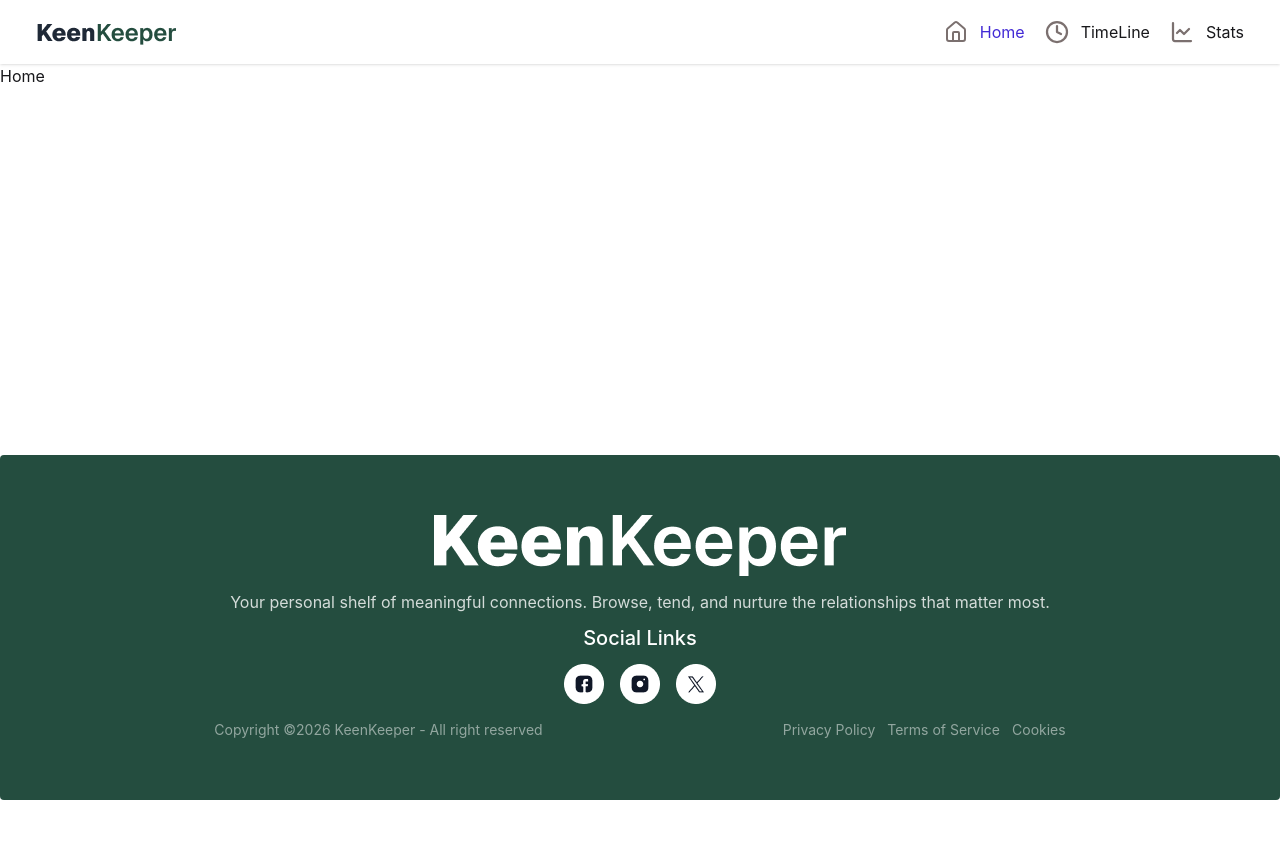
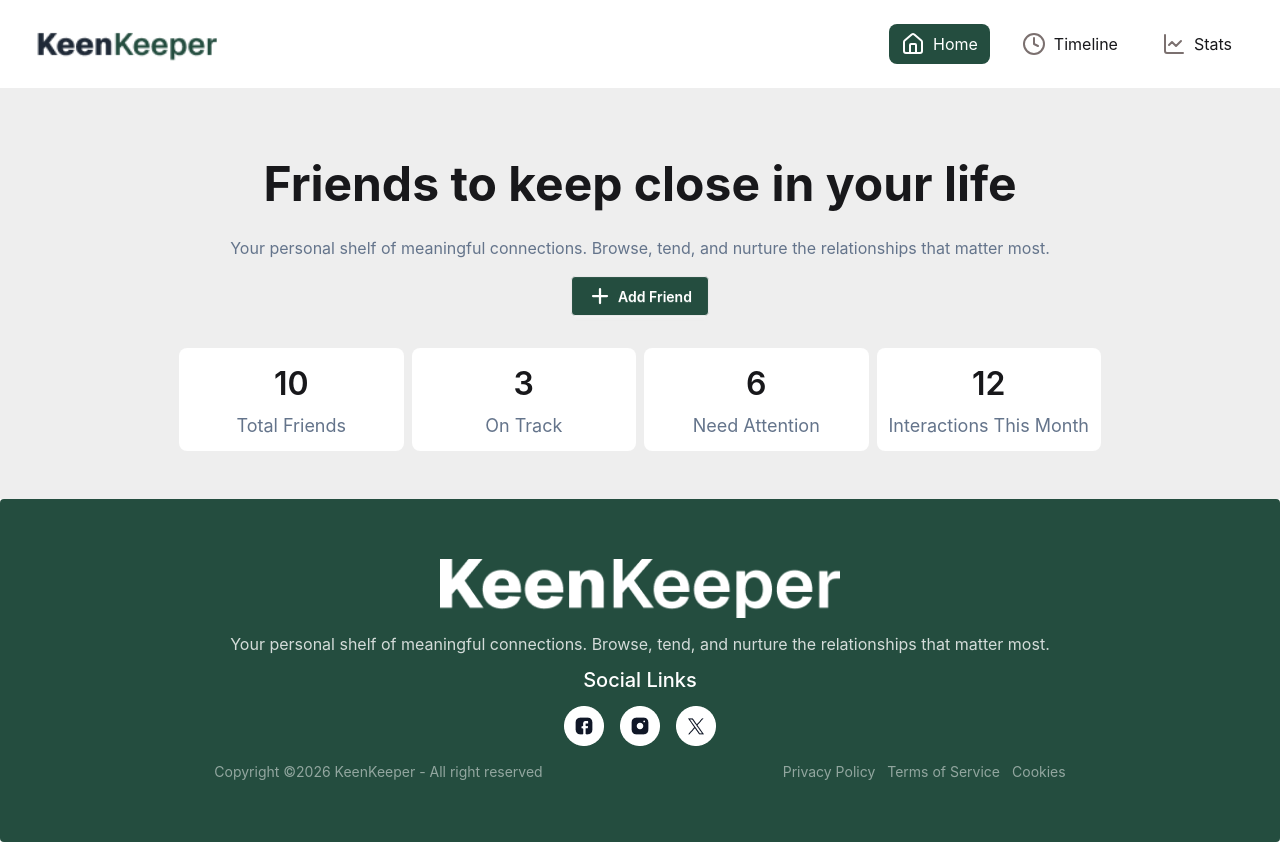
Before and after one commit to Syed-Takmil/Assignment-07, a React (Vite) app: page / in a window 1280 px wide. Before the commit the page ends 800 px from the top, so only its background shows below. Built offline with nearby package versions, Linux system fonts and the light colour scheme.

Commit message:
banner done

```diff
--- a/src/App.css
+++ b/src/App.css
@@ -10,6 +10,7 @@ html, body {
   min-height: 100vh;
   display: flex;
   flex-direction: column;
+  width: 100%;
 }
 main {
   flex: 1;
--- a/src/Components/shared/Footer.jsx
+++ b/src/Components/shared/Footer.jsx
@@ -11,8 +11,9 @@ const Footer = () => {
     return (
 
 
-            <footer className="footer grid gap-4 footer-horizontal footer-center bg-[#244D3F] text-white rounded py-15 px-10">
-                <img src={Logo} alt="Logo" srcset="" />
+//  <div className=' md:w-full w-fit '>
+               <footer className="footer   grid gap-4 footer-horizontal footer-center bg-[#244D3F] text-white rounded py-15 px-10">
+                <img className='max-w-[400px]' src={Logo} alt="Logo" />
 <p className='text-[16px] text-[#FFFF]/80'>
 Your personal shelf of meaningful connections. Browse, tend, and nurture the relationships that matter most.
 </p>
@@ -37,6 +38,7 @@ Your personal shelf of meaningful connections. Browse, tend, and nurture the rel
   </aside>
 </footer>
 
+
     );
 };
 
--- a/src/Components/shared/Navbar.jsx
+++ b/src/Components/shared/Navbar.jsx
@@ -1,36 +1,64 @@
-import React from 'react';
 
 
 
-import logo from '../../assets/logo.png'
-import {  BarChart, ChartLine, Clock, House } from 'lucide-react';
-import { NavLink } from 'react-router';
-
+import React from "react";
+import logo from "../../assets/logo.png";
+import { NavLink } from "react-router";
+import { House, Clock, ChartLine } from "lucide-react";
 const Navbar = () => {
   return (
+    <div className="w-full  bg-base-100 shadow-sm">
+      <div className="navbar w-full justify-between items-center py-6 px-4 md:px-9">
+
+        {/* Logo */}
+        <img src={logo} alt="Logo" className="h-8 md:h-10" />
+
+        {/* Links */}
+        <ul className="flex items-center gap-2 md:gap-5 text-sm md:text-base">
+
+          <li>
+            <NavLink to="/" className={({ isActive }) =>
+              `flex items-center gap-2 px-3 py-2 rounded-lg ${isActive ? "bg-[#244D3F] text-white" : ""}`
+            }>
+              {({ isActive }) => (
                 <>
-       <div className="navbar gap-3 bg-base-100 shadow-sm py-4 md:px-9">
-  <div className="flex-1">
-<img src={logo} alt="Logo" srcset="" />
-  </div>
-  <div className="">
-    <ul className="flex justify-center justify-items-center items-center gap-1 md:gap-5 ">
-<li className='flex justify-center justify-items-center items-center gap-3'>
-<House color="#7b706f" />
-  <NavLink to={'/'} className={({isActive})=>isActive?'text-primary':'text-gray-500'}>Home</NavLink>
+                  <House color={isActive ? "#fff" : "#7b706f"} />
+                  Home
+                </>
+              )}
+            </NavLink>
           </li>
-<li className='flex justify-center justify-items-center items-center gap-3'>
-    <Clock color="#7b706f" strokeWidth={2.25} />
-    <span>TimeLine</span>
+
+          <li>
+            <NavLink to="/timeline" className={({ isActive }) =>
+              `flex items-center gap-2 px-3 py-2 rounded-lg ${isActive ? "bg-[#244D3F] text-white" : ""}`
+            }>
+              {({ isActive }) => (
+                <>
+                  <Clock color={isActive ? "#fff" : "#7b706f"} />
+                  Timeline
+                </>
+              )}
+            </NavLink>
           </li>
-<li className='flex justify-center justify-items-center items-center gap-3'>
-    <ChartLine color="#7b706f" strokeWidth={2.25} />
-    <span>Stats</span>
+
+          <li>
+            <NavLink to="/stats" className={({ isActive }) =>
+              `flex items-center gap-2 px-3 py-2 rounded-lg ${isActive ? "bg-[#244D3F] text-white" : ""}`
+            }>
+              {({ isActive }) => (
+                <>
+                  <ChartLine color={isActive ? "#fff" : "#7b706f"} />
+                  Stats
+                </>
+              )}
+            </NavLink>
           </li>
+
         </ul>
+
       </div>
     </div>
-        </>
   );
 };
 
--- /dev/null
+++ b/src/pages/HomePage/Banner.jsx
@@ -0,0 +1,42 @@
+
+
+
+
+
+import { Plus } from 'lucide-react';
+import React from 'react';
+
+const Banner = () => {
+    return (
+        <div className='w-full pt-15 pb-12 bg-base-300'>
+
+            <div className='w-15/16 mx-auto grid gap-4 justify-center justify-items-center items-center  text-center '>
+            <h2 className='font-bold text-[48px]'>Friends to keep close in your life</h2>
+            <p className='text-[#64748B] text-[16px]'>Your personal shelf of meaningful connections. Browse, tend, and nurture the
+relationships that matter most.</p>
+<button className='btn bg-[#244D3F] text-white'> <Plus color="#ffffff" strokeWidth={2.25} /> Add Friend</button>
+            {/* Stats Cards */}
+      <div className='grid grid-cols-2 mt-4 md:grid-cols-4 gap-2' >
+          <div className="card rounded-lg p-3 bg-base-100 grid justify-center items-center gap-1">
+<span className='text-[32px] font-semibold'>10</span>
+<span className='text-[18px] text-[#64748B]'>Total Friends</span>
+        </div>
+        <div className="card rounded-lg p-3 bg-base-100 grid justify-center items-center gap-1">
+            <span className='text-[32px] font-semibold'> 3 </span>
+                <span className='text-[18px] text-[#64748B]'> On Track  </span>
+        </div>
+        <div className="card rounded-lg p-3 bg-base-100 grid justify-center items-center gap-1">
+            <span className='text-[32px] font-semibold'> 6 </span>
+                <span className='text-[18px] text-[#64748B]'>  Need Attention </span>
+        </div>
+        <div className="card rounded-lg p-3 bg-base-100 grid justify-center items-center gap-1">
+            <span className='text-[32px] font-semibold'>  12</span>
+                <span className='text-[18px] text-[#64748B]'> Interactions This Month</span>
+        </div>
+      </div>
+        </div>
+        </div>
+    );
+};
+
+export default Banner;
--- /dev/null
+++ b/src/pages/HomePage/HomePage.jsx
@@ -0,0 +1,12 @@
+import React from 'react';
+import Banner from './Banner';
+
+const HomePage = () => {
+    return (
+        <div>
+            <Banner/>
+        </div>
+    );
+};
+
+export default HomePage;
--- /dev/null
+++ b/src/pages/Stats/Stats.jsx
@@ -0,0 +1,11 @@
+import React from 'react';
+
+const Stats = () => {
+    return (
+        <div>
+
+        </div>
+    );
+};
+
+export default Stats;
--- /dev/null
+++ b/src/pages/TimeLine/TimeLine.jsx
@@ -0,0 +1,12 @@
+import React from 'react';
+
+const TimeLine = () => {
+    return (
+        <div>
+            TimeLine
+
+        </div>
+    );
+};
+
+export default TimeLine;
--- a/src/ui/MainLayout.jsx
+++ b/src/ui/MainLayout.jsx
@@ -11,7 +11,7 @@ import '../App.css'
 
 const MainLayout = () => {
     return (
-        <div className='page'>
+        <div className='page  flex flex-col min-h-screen justify-between'>
             <Navbar/>
             <main>
                 <Outlet/>
```
Also changed, not shown: src/Routes/routes.jsx (+11 -4 lines). Lines whose indentation alone changed are shown as unchanged.
